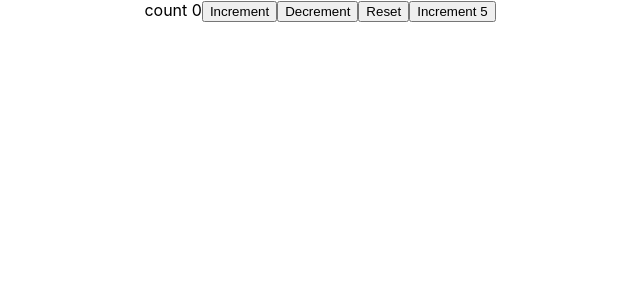
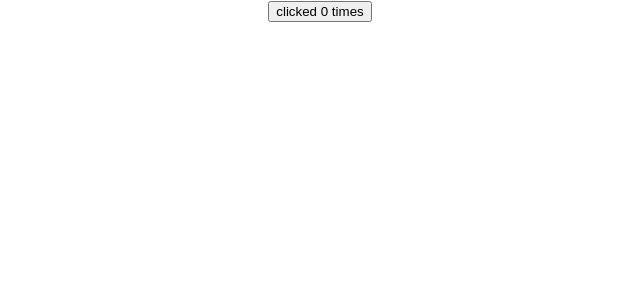
Before and after one commit to Ahmad-U19/Hooks-React.js, a React (Create React App) app: page / in a window 1280 px wide. Shown: the top 300 px of the page, without its empty margins (320-960 px from the left). Built offline with nearby package versions, Linux system fonts and the light colour scheme.

Commit message:
useEffect Hook

```diff
--- a/src/App.js
+++ b/src/App.js
@@ -1,13 +1,11 @@
-//import logo from './logo.svg';
 import './App.css';
-import HookCountertwo from './Components/HookCountertwo';
-//import HookCounter from './Components/HookCounter';
+//import HookCountertwo from './Components/HookCountertwo';
+import HooksEffectCounter from './Components/HooksEffectCounter';
 
 function App() {
   return (
     <div className="App">
-      {/* <HookCounter /> */}
-      <HookCountertwo />
+      <HooksEffectCounter />
     </div>
   );
 }
--- /dev/null
+++ b/src/Components/HooksEffectCounter.js
@@ -0,0 +1,16 @@
+import React,{useState, useEffect} from 'react'
+
+function HooksEffectCounter() {
+    const [count,setCount] = useState(0)
+
+    useEffect(() => {
+        document.title = `Clicked ${count} times`
+    })
+  return (
+    <div>
+        <button onClick={() => setCount(count + 1)}>clicked {count} times</button>
+    </div>
+  )
+}
+
+export default HooksEffectCounter
```
